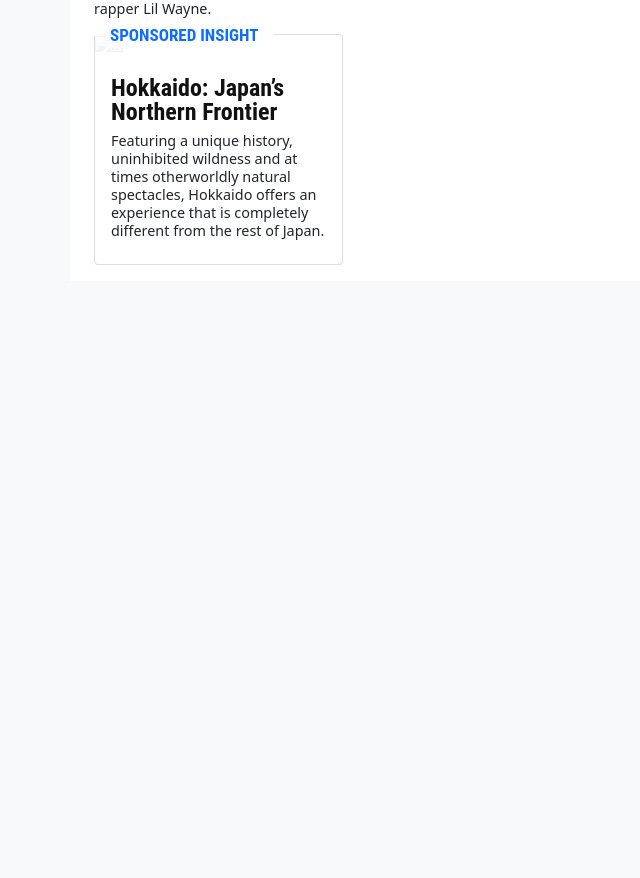
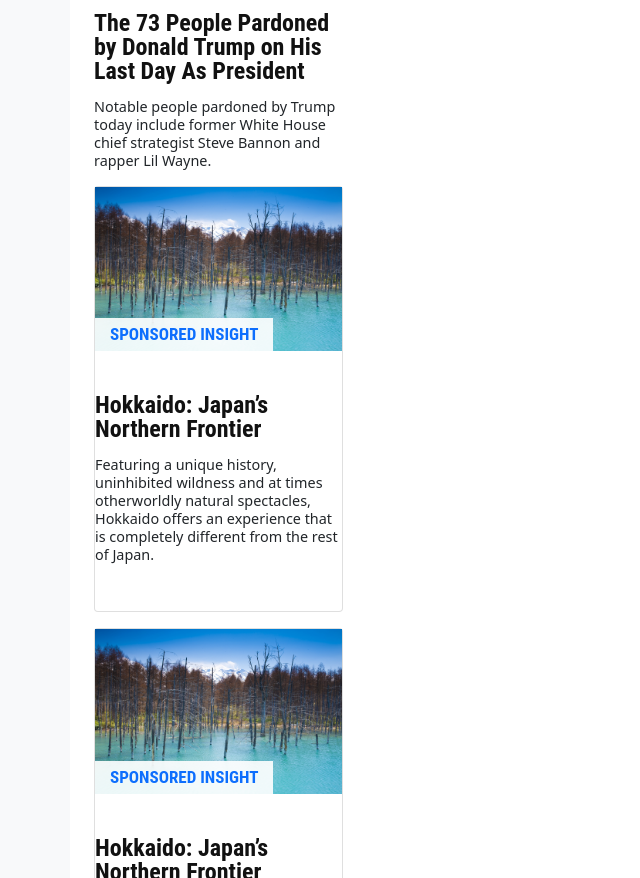
Before and after one commit to verissimohenry/Newsweek, a website: page index.html in a window 1280 px wide. Shown: the part 1922-2800 px from the top of the page, without its empty margins (0-640 px from the left). Before the commit the page ends 2203 px from the top, so only its background shows below. Drawn offline with nearby package versions, Linux system fonts and the light colour scheme.

Commit message:
add more article and style in html and css

```diff
--- a/index.html
+++ b/index.html
@@ -195,7 +195,64 @@
                         </div>
                         <a href="#">
                           <figure class="m-0 position-relative">
-                            <img src="./assets/img/hokaido.jpg" class="figure-img img-fluid" alt="...">
+                            <img src="images/hokaido.jpg" class="figure-img img-fluid" alt="...">
+                          </figure>
+                        </a>
+                      </div>
+                      <div class="card-body pb-2">
+                        <h3 class="mb-2"><a href="#">Hokkaido: Japan’s Northern Frontier</a></h3>
+                        <p class="lh-sm">Featuring a unique history, uninhibited wildness and at times otherworldly
+                          natural
+                          spectacles, Hokkaido offers an experience that is completely different from the rest of Japan.
+                        </p>
+                      </div>
+                    </article>
+                    <article class="card my-3">
+                      <div class="wrap">
+                        <div class="category">
+                          <a class="text-primary" href="#">SPONSORED INSIGHT</a>
+                        </div>
+                        <a href="#">
+                          <figure class="m-0 position-relative">
+                            <img src="images/hokaido.jpg" class="figure-img img-fluid" alt="...">
+                          </figure>
+                        </a>
+                      </div>
+                      <div class="card-body pb-2">
+                        <h3 class="mb-2"><a href="#">Hokkaido: Japan’s Northern Frontier</a></h3>
+                        <p class="lh-sm">Featuring a unique history, uninhibited wildness and at times otherworldly
+                          natural
+                          spectacles, Hokkaido offers an experience that is completely different from the rest of Japan.
+                        </p>
+                      </div>
+                    </article>
+                    <article class="card my-3">
+                      <div class="wrap">
+                        <div class="category">
+                          <a class="text-primary" href="#">SPONSORED INSIGHT</a>
+                        </div>
+                        <a href="#">
+                          <figure class="m-0 position-relative">
+                            <img src="images/hokaido.jpg" class="figure-img img-fluid" alt="...">
+                          </figure>
+                        </a>
+                      </div>
+                      <div class="card-body pb-2">
+                        <h3 class="mb-2"><a href="#">Hokkaido: Japan’s Northern Frontier</a></h3>
+                        <p class="lh-sm">Featuring a unique history, uninhibited wildness and at times otherworldly
+                          natural
+                          spectacles, Hokkaido offers an experience that is completely different from the rest of Japan.
+                        </p>
+                      </div>
+                    </article>
+                    <article class="card my-3">
+                      <div class="wrap">
+                        <div class="category">
+                          <a class="text-primary" href="#">SPONSORED INSIGHT</a>
+                        </div>
+                        <a href="#">
+                          <figure class="m-0 position-relative">
+                            <img src="images/hokaido.jpg" class="figure-img img-fluid" alt="...">
                           </figure>
                         </a>
                       </div>
--- a/style.css
+++ b/style.css
@@ -592,6 +592,47 @@ figure {
   margin-inline-end: 40px;
 }
 
+.pb-2 {
+  padding-bottom: .5rem!important;
+}
+
+.card-body {
+  flex: 1 1 auto;
+  padding: 1rem 1rem;
+}
+
+.card-body {
+  margin: 10px 0 25px 0;
+  padding: 0;
+}
+
+h3 {
+  display: block;
+  font-size: 1.17em;
+  margin-block-start: 1em;
+  margin-block-end: 1em;
+  margin-inline-start: 0px;
+  margin-inline-end: 0px;
+  font-weight: bold;
+}
+
+.card-body a {
+  text-decoration: none;
+  color: #111;
+}
+
+.lh-sm {
+  line-height: 1.25!important;
+}
+
+p {
+  display: block;
+  margin-block-start: 1em;
+  margin-block-end: 1em;
+  margin-inline-start: 0px;
+  margin-inline-end: 0px;
+}
+
 /* main */
 
 /* footer */
```
